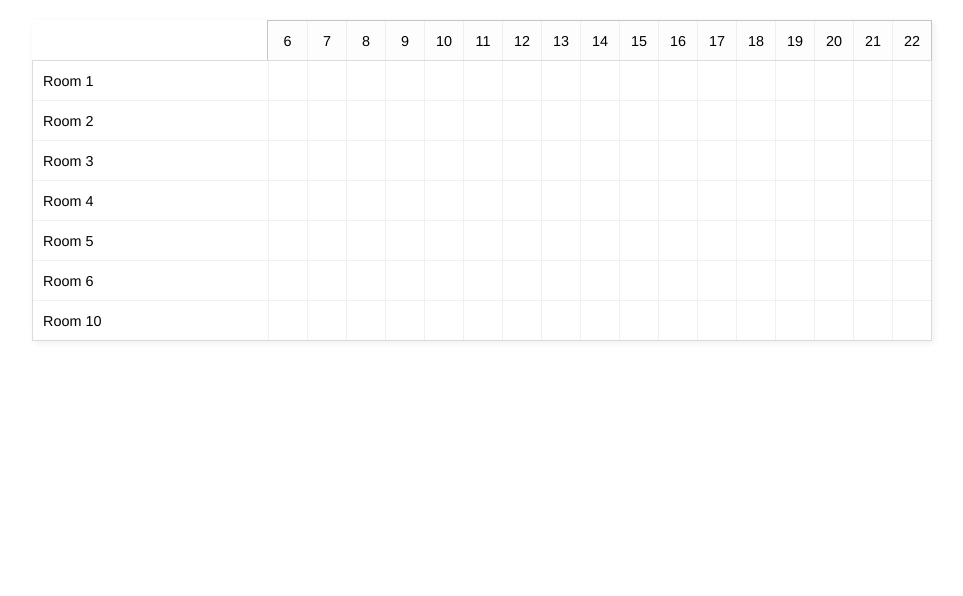
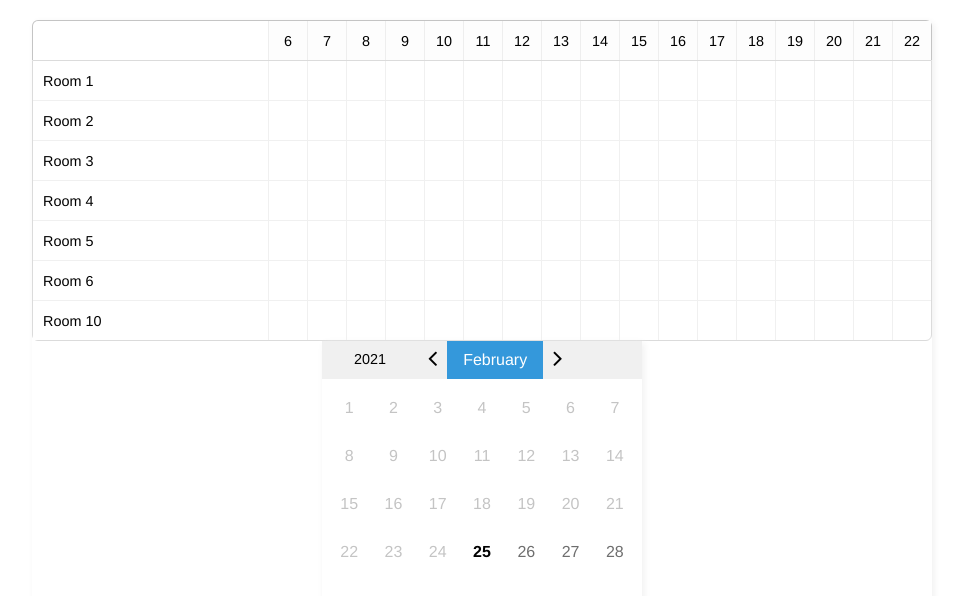
Before and after one commit to johnnydevster/simplebooker, a React (Create React App) app: page / in a window 1280 px wide. Shown: the top 596 px of the page, without its empty margins (158-1121 px from the left). Built offline with nearby package versions, Linux system fonts and the light colour scheme.

Commit message:
Finally got styling of passed dates working.

```diff
--- a/src/App.js
+++ b/src/App.js
@@ -48,6 +48,7 @@ function App() {
           )
       }) }
       </div>
+      <Calendar />
     </div>
 
   );
--- a/src/App.scss
+++ b/src/App.scss
@@ -8,6 +8,7 @@ $times-header-border: $times-header-border-thickness solid rgb(196, 196, 196);
 $main-grid-container-border: $main-grid-container-border-thickness solid rgb(219, 219, 219);
 
 $border-margin-offset: $times-header-border-thickness - $main-grid-container-border-thickness;
+$border-radius-value: 6px;
 
 /* Color for headers */
 $times-header-color: rgb(253, 253, 253);
@@ -71,6 +72,15 @@ ul {
         @include highlightDate();
     }
 
+}
+
+.todays-date {
+  color: black;
+  font-weight: bold;
+}
+
+.passed-date {
+  color: rgb(196, 196, 196);
 }
 
 .highlight {
@@ -162,17 +172,23 @@ ul {
     width: 900px;
     margin: 20px auto;
     box-shadow: 2px 2px 7px #f0f0f0;
+    border-radius: $border-radius-value;
   }
 
   .headers-row  {
     display: flex;
     align-items: center;
     justify-content: space-between;
-
+    border-top: $times-header-border;
+    border-left: $times-header-border;
+    border-right: $times-header-border;
+    border-radius: $border-radius-value $border-radius-value 0 0;
   }
 
   .activity-container {
-    @extend .headers-row;
+    display: flex;
+    align-items: center;
+    justify-content: space-between;
     border-bottom: 0.5px solid rgb(240, 240, 240);
     height: 100%;
     &:last-child {
@@ -197,15 +213,12 @@ ul {
   .times-header {
     display: flex;
     margin: 0;
-    border-top: $times-header-border;
-    border-left: $times-header-border;
-    border-right: $times-header-border;
     background-color: $times-header-color;
   }
 
   .main-grid-container {
     border: $main-grid-container-border;
-
+    border-radius: 0 0 $border-radius-value $border-radius-value;
   }
 
   .timecell {
@@ -217,9 +230,6 @@ ul {
     min-height: 39px;
     border-left: 0.5px solid rgb(238, 238, 238);
 
-    &:first-child {
-      border-left: none;
-    }
   }
 
   .time-row {
--- a/src/Calendar.js
+++ b/src/Calendar.js
@@ -7,10 +7,14 @@ function Calendar() {
     "January", "February", "March", "April", "May", "June", "July", "August", "September", "October", "November", "December"
   ];
 
+  const currentDate = new Date().getDate();
+  const currentMonth = new Date().getMonth();
+  const currentYear = new Date().getFullYear();
+
   const [showDropdown, setShowdropdown] = useState(false);
   const [showYearDropdown, setShowYearDropdown] = useState(false);
   const [chosenYear, setChosenYear] = useState(new Date().getFullYear());
-  const [chosenMonth, setChosenMonth] = useState(monthNames[new Date().getMonth()]);
+  const [chosenMonth, setChosenMonth] = useState(monthNames[currentMonth]);
   const [chosenDate, setChosenDate] = useState();
 
   const getDaysInMonth = function(month, year) {
@@ -26,6 +30,10 @@ function Calendar() {
   for (var i = 1; i <= getDaysInMonth(monthNames.indexOf(chosenMonth) + 1, chosenYear); i++) { //replace with chosen month and year
     dateArray.push(i);
   }
+
+  useEffect(() => {
+
+  })
 
   return (
     <div className="calendar-main">
@@ -51,7 +59,12 @@ function Calendar() {
       <div className="datenumbers-container">
         {dateArray.map(date => {
           return (
-            <div className={`datenumbers${parseInt(chosenDate, 10) === date ? ' highlight' : ''}`} onClick={(e) => {setChosenDate(e.target.innerHTML)}} >{date}</div>
+            <div className={
+              `datenumbers
+              ${chosenDate === date ? ' highlight' : ''}
+              ${(date === currentDate && monthNames.indexOf(chosenMonth) === currentMonth && chosenYear === currentYear) ? ' todays-date' : ''}
+              ${(date < currentDate && monthNames.indexOf(chosenMonth) === currentMonth && chosenYear === currentYear) || (chosenYear <= currentYear && monthNames.indexOf(chosenMonth) < currentMonth) || chosenYear < currentYear ? 'passed-date' : ''}`
+            } onClick={(e) => {setChosenDate(parseInt(e.target.innerHTML, 10))}} >{date}</div>
           )
         })}
       </div>
```
